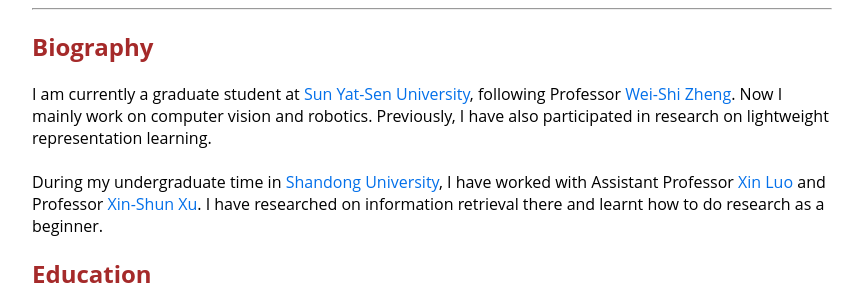
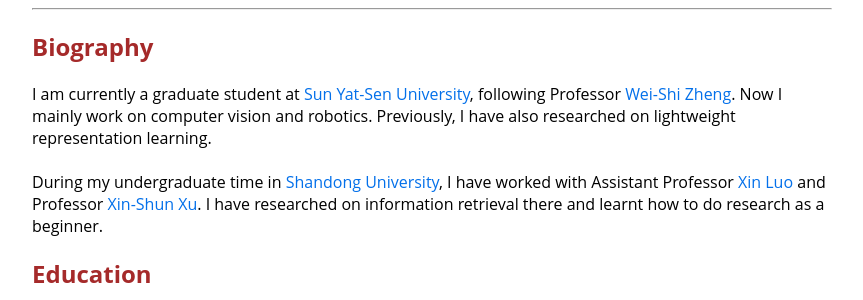
Before and after one commit to DravenALG/DravenALG.github.io, a Jekyll site: the page built from index.html, in a window 1280 px wide. Shown: the part 292-592 px from the top of the page, without its empty margins (208-1071 px from the left). Built offline with Jekyll 4.4.1, drawn with Linux system fonts in a browser that asks for light colours.

Commit message:
Update index.html

```diff
--- a/index.html
+++ b/index.html
@@ -29,7 +29,7 @@
     <h2 style="color: brown;">Biography</h2>
     <p>
         I am currently a graduate student at <a href="https://www.sysu.edu.cn/" target="_blank">Sun Yat-Sen University</a>, following Professor <a href="http://www.isee-ai.cn/~zhwshi/" target="_blank">Wei-Shi Zheng</a>.
-        Now I mainly work on computer vision and robotics. Previously, I have also participated in research on lightweight representation learning.
+        Now I mainly work on computer vision and robotics. Previously, I have also researched on lightweight representation learning.
         <br><br>
         During my undergraduate time in <a href="https://www.sdu.edu.cn/" target="_blank">Shandong University</a>,
         I have worked with Assistant Professor <a href="https://faculty.sdu.edu.cn/luoxin/zh_CN/index.htm" target="_blank">Xin Luo</a> and
```
